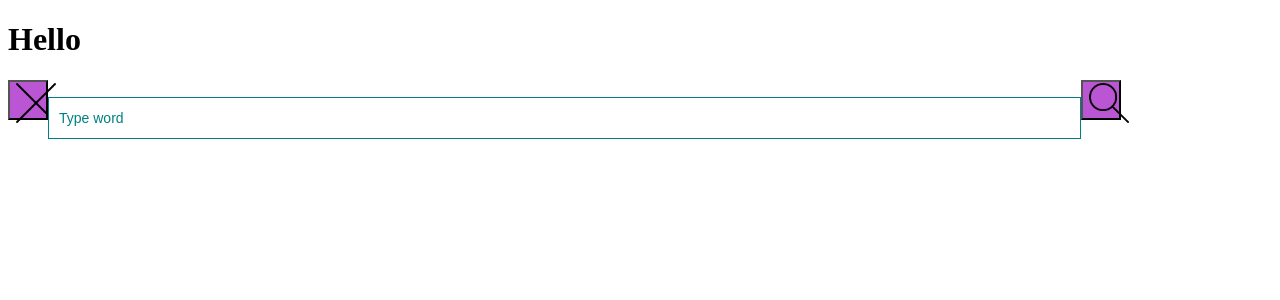
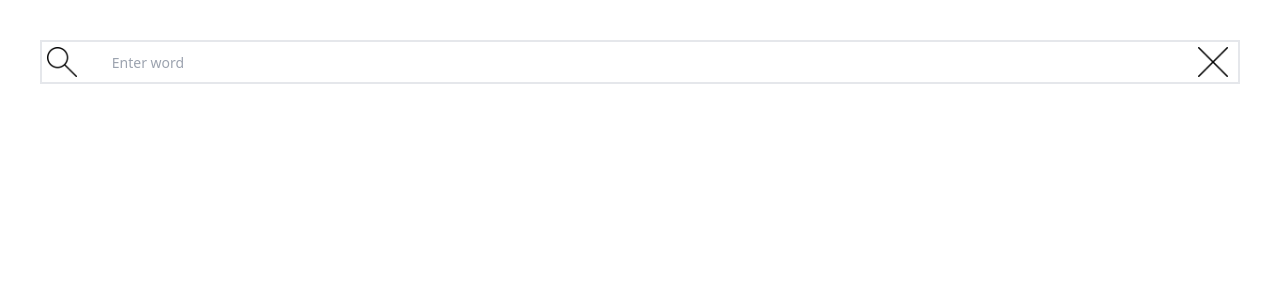
Before and after one commit to anryts/Dictionary_WebSite, a React (Create React App) app: page / in a window 1280 px wide. Shown: the top 300 px of the page. Built offline with nearby package versions, Linux system fonts and the light colour scheme.

Commit message:
set tilewind

```diff
--- /dev/null
+++ b/postcss.config.js
@@ -0,0 +1,6 @@
+module.exports = {
+  plugins: {
+    tailwindcss: {},
+    autoprefixer: {},
+  },
+}
--- a/src/App.js
+++ b/src/App.js
@@ -3,7 +3,6 @@ import Input_Label from "./components/Input_Label";
 function App() {
   return (
     <div className="App">
-        <h1>Hello</h1>
         <Input_Label/>
     </div>
   );
--- a/src/components/Input_Label.jsx
+++ b/src/components/Input_Label.jsx
@@ -5,7 +5,7 @@ import close_icon from './icons/close_icon.png';
 import search_icon from './icons/search_icon.png';
 
 const InputLabel = () => {
-    const [word, setWord] = useState('Type word');
+    const [word, setWord] = useState('');
 
     const clearInput = (e) => {
         e.preventDefault();
@@ -24,11 +24,12 @@ const setValue = (e) => {
 }
 
     return (
-        <form>
-            <Button onClick={printWord} icon={close_icon}/>
+        <div className =
+        'm-10 border-2 border-to-purple-700 place-items-center flex justify-between'>
+            <Button onClick= {printWord}  icon={search_icon}/>
             <InputWord value={word} type='text' onChange={setValue} />
-            <Button onClick= {clearInput}  icon={search_icon}/>
-        </form>
+            <Button onClick={clearInput} icon={close_icon}/>
+        </div>
     );
 };
 
--- a/src/components/buttons/edit_buttons_style.css
+++ b/src/components/buttons/edit_buttons_style.css
@@ -2,7 +2,7 @@
 .button
 {
     cursor: pointer;
-    background-color: mediumorchid;
     height: 40px;
     width: 40px;
+    margin-left: 5px;
 }
--- a/src/components/buttons/icons.css
+++ b/src/components/buttons/icons.css
@@ -1,5 +1,5 @@
 .img
 {
-    width: 40px;
-    height: 40px;
+    width: 30px;
+    height: 30px;
 }
--- a/src/components/inputs/Input_module.css
+++ b/src/components/inputs/Input_module.css
@@ -2,12 +2,10 @@
 
 .Input_word
 {
-    width: 80%;
+    width: 90%;
     height: 40px;
-    border: 1px solid teal;
     padding: 0 10px;
     font-size: 14px;
-    color: teal;
     outline: none;
     margin: auto;
     display: inline-block;
--- a/src/components/inputs/input_word.jsx
+++ b/src/components/inputs/input_word.jsx
@@ -3,8 +3,11 @@ import  './Input_module.css';
 
 const InputWord = ({value,onChange}) => {
     return (
-        <input className='Input_word' value={value} onChange={e=> onChange(e.target.value)} >
-        </input>
+        <input
+        className='Input_word' value={value} onChange={e=> onChange(e.target.value)}
+        placeholder='Enter word'
+        />
+
     );
 };
 
--- a/src/index.js
+++ b/src/index.js
@@ -1,8 +1,9 @@
 import React from 'react';
 import ReactDOM from 'react-dom/client';
 import App from './App';
+import './index.css';
 
 const root = ReactDOM.createRoot(document.getElementById('root'));
 root.render(
-    <App />
+    <App/>
 );
--- a/tailwind.config.js
+++ b/tailwind.config.js
@@ -1,6 +1,8 @@
 /** @type {import('tailwindcss').Config} */
 module.exports = {
-  content: [],
+  content: [
+    "./src/**/*.{js,jsx,ts,tsx}",
+  ],
   theme: {
     extend: {},
   },
```
Also changed, not shown: src/index.css (renamed from src/input.css), 1 other file (tests, documents, lock files or other folders).
